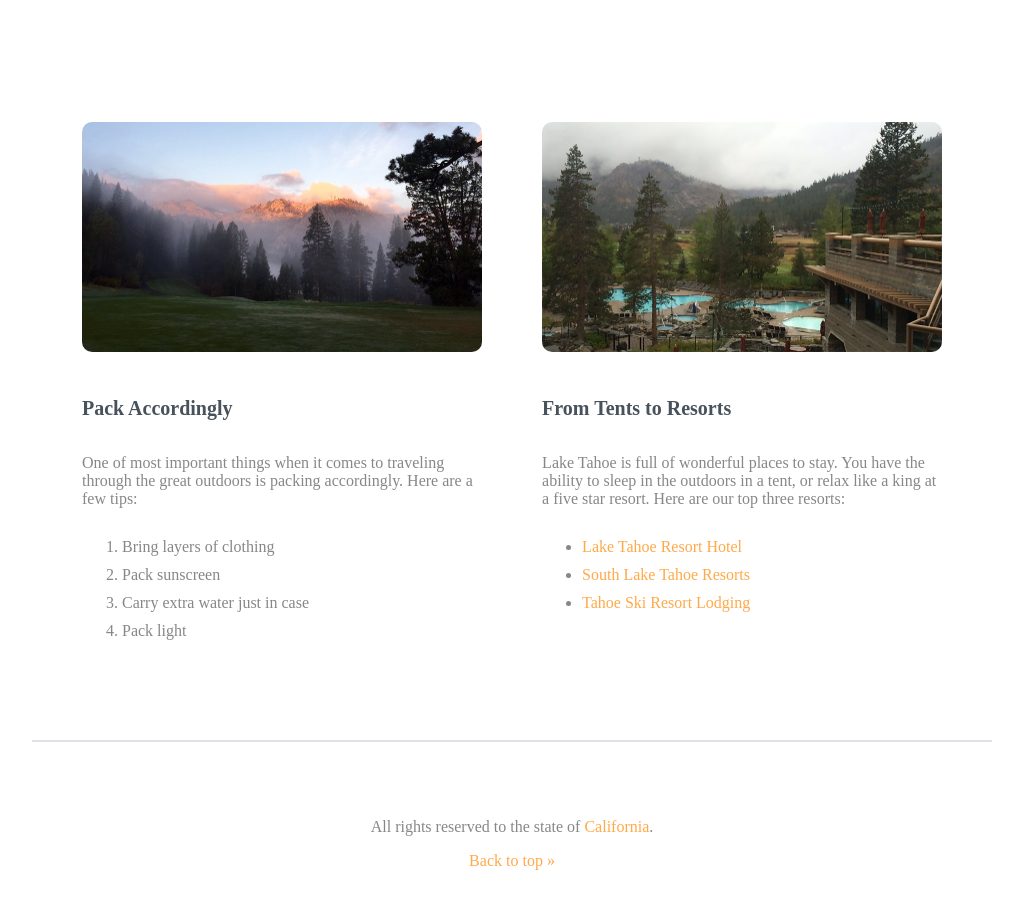
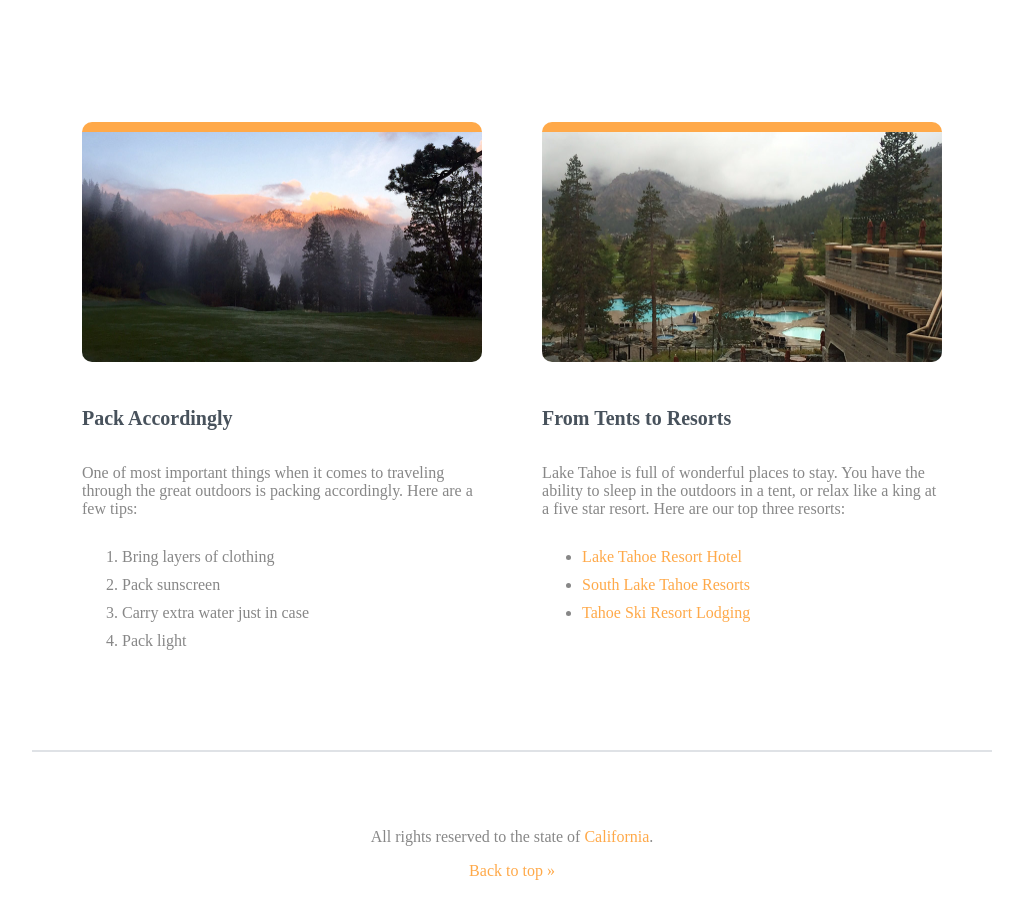
Before and after one commit to ranceliglesias/lake, a website: page index.html in a window 1280 px wide. Shown: the part 1860-2774 px from the top of the page, without its empty margins (128-1151 px from the left). Drawn offline with Linux system fonts and the light colour scheme.

Commit message:
version2.0

```diff
--- a/css/style.css
+++ b/css/style.css
@@ -43,6 +43,7 @@ img {
   max-width: 100%;
   margin-bottom: 20px;
   border-radius: 10px;
+  border-top: 10px solid #ffa949;
 }
 
 ul,
```
